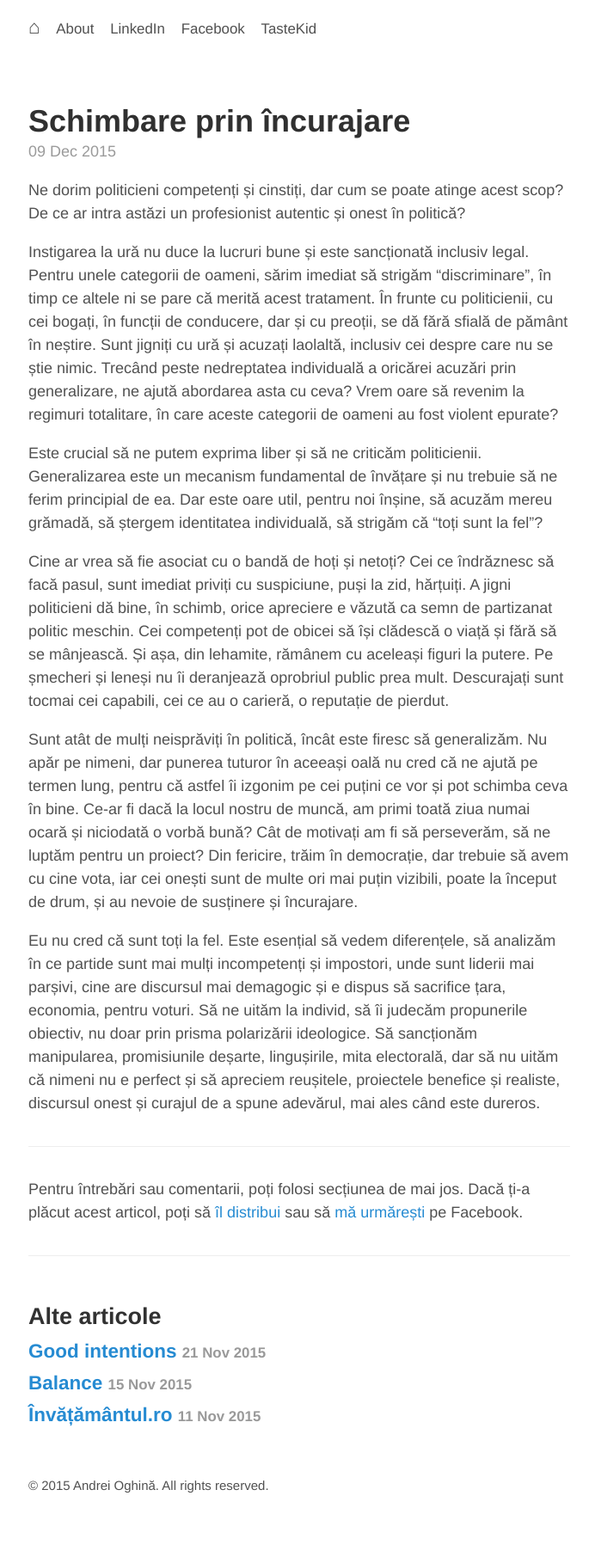
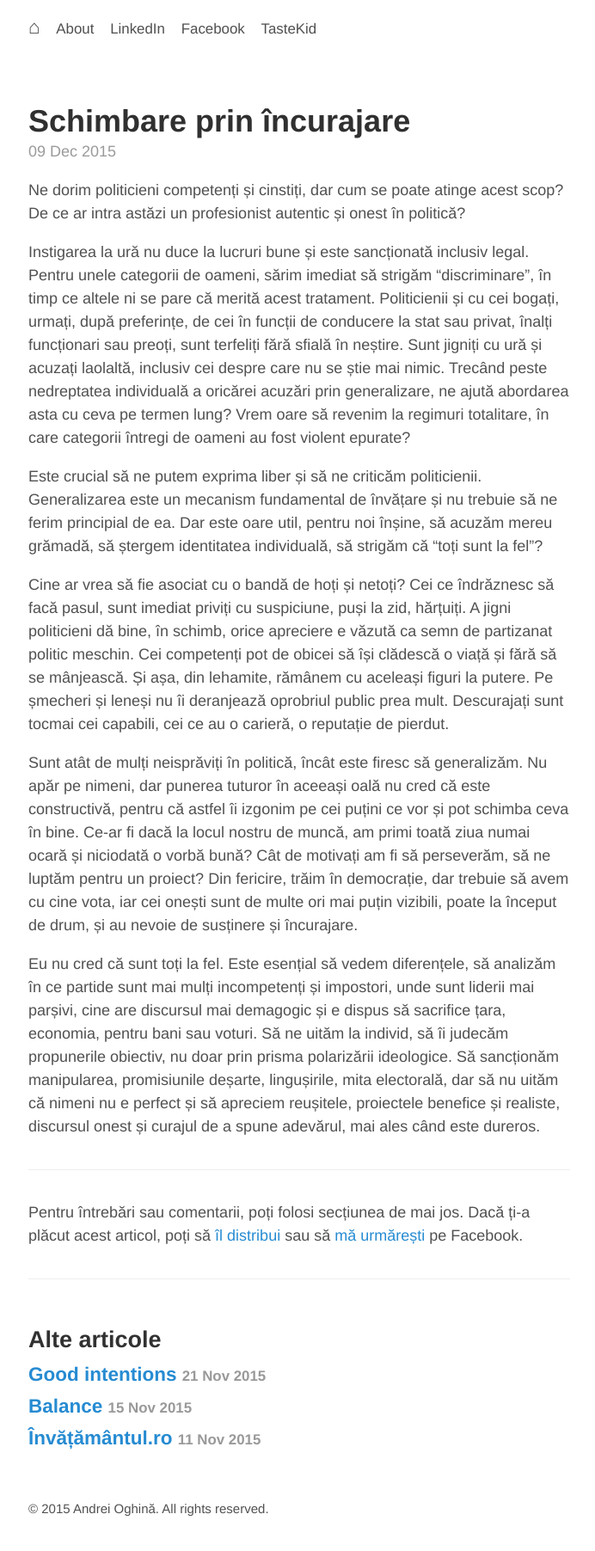
Before and after one commit to aoghina/aoghina.github.io, a Jekyll site: the page built from _posts/2015-12-09-schimbare-prin-incurajare.md, in a window 1280 px wide. Shown: the whole page at 86% size, without its empty margins (292-984 px from the left). Built offline with Jekyll 4.4.1, drawn with Linux system fonts in a browser that asks for light colours; comment, search, counter and statistics services are not loaded; before the commit the page ends 1777 px from its top, so only the background shows below that.

Commit message:
Update schimbare post

```diff
--- a/_posts/2015-12-09-schimbare-prin-incurajare.md
+++ b/_posts/2015-12-09-schimbare-prin-incurajare.md
@@ -9,12 +9,12 @@ Ne dorim politicieni competenți și cinstiți, dar cum se poate atinge acest sc
 
 <!--more-->
 
-Instigarea la ură nu duce la lucruri bune și este sancționată inclusiv legal. Pentru unele categorii de oameni, sărim imediat să strigăm "discriminare", în timp ce altele ni se pare că merită acest tratament. În frunte cu politicienii, cu cei bogați, în funcții de conducere, dar și cu preoții, se dă fără sfială de pământ în neștire. Sunt jigniți cu ură și acuzați laolaltă, inclusiv cei despre care nu se știe nimic. Trecând peste nedreptatea individuală a oricărei acuzări prin generalizare, ne ajută abordarea asta cu ceva? Vrem oare să revenim la regimuri totalitare, în care aceste categorii de oameni au fost violent epurate?
+Instigarea la ură nu duce la lucruri bune și este sancționată inclusiv legal. Pentru unele categorii de oameni, sărim imediat să strigăm "discriminare", în timp ce altele ni se pare că merită acest tratament. Politicienii și cu cei bogați, urmați, după preferințe, de cei în funcții de conducere la stat sau privat, înalți funcționari sau preoți, sunt terfeliți fără sfială în neștire. Sunt jigniți cu ură și acuzați laolaltă, inclusiv cei despre care nu se știe mai nimic. Trecând peste nedreptatea individuală a oricărei acuzări prin generalizare, ne ajută abordarea asta cu ceva pe termen lung? Vrem oare să revenim la regimuri totalitare, în care categorii întregi de oameni au fost violent epurate?
 
 Este crucial să ne putem exprima liber și să ne criticăm politicienii. Generalizarea este un mecanism fundamental de învățare și nu trebuie să ne ferim principial de ea. Dar este oare util, pentru noi înșine, să acuzăm mereu grămadă, să ștergem identitatea individuală, să strigăm că "toți sunt la fel"?
 
 Cine ar vrea să fie asociat cu o bandă de hoți și netoți? Cei ce îndrăznesc să facă pasul, sunt imediat priviți cu suspiciune, puși la zid, hărțuiți. A jigni politicieni dă bine, în schimb, orice apreciere e văzută ca semn de partizanat politic meschin. Cei competenți pot de obicei să își clădescă o viață și fără să se mânjească. Și așa, din lehamite, rămânem cu aceleași figuri la putere. Pe șmecheri și leneși nu îi deranjează oprobriul public prea mult. Descurajați sunt tocmai cei capabili, cei ce au o carieră, o reputație de pierdut.
 
-Sunt atât de mulți neisprăviți în politică, încât este firesc să generalizăm. Nu apăr pe nimeni, dar punerea tuturor în aceeași oală nu cred că ne ajută pe termen lung, pentru că astfel îi izgonim pe cei puțini ce vor și pot schimba ceva în bine. Ce-ar fi dacă la locul nostru de muncă, am primi toată ziua numai ocară și niciodată o vorbă bună? Cât de motivați am fi să perseverăm, să ne luptăm pentru un proiect? Din fericire, trăim în democrație, dar trebuie să avem cu cine vota, iar cei onești sunt de multe ori mai puțin vizibili, poate la început de drum, și au nevoie de susținere și încurajare.
+Sunt atât de mulți neisprăviți în politică, încât este firesc să generalizăm. Nu apăr pe nimeni, dar punerea tuturor în aceeași oală nu cred că este constructivă, pentru că astfel îi izgonim pe cei puțini ce vor și pot schimba ceva în bine. Ce-ar fi dacă la locul nostru de muncă, am primi toată ziua numai ocară și niciodată o vorbă bună? Cât de motivați am fi să perseverăm, să ne luptăm pentru un proiect? Din fericire, trăim în democrație, dar trebuie să avem cu cine vota, iar cei onești sunt de multe ori mai puțin vizibili, poate la început de drum, și au nevoie de susținere și încurajare.
 
-Eu nu cred că sunt toți la fel. Este esențial să vedem diferențele, să analizăm în ce partide sunt mai mulți incompetenți și impostori, unde sunt liderii mai parșivi, cine are discursul mai demagogic și e dispus să sacrifice țara, economia, pentru voturi. Să ne uităm la individ, să îi judecăm propunerile obiectiv, nu doar prin prisma polarizării ideologice. Să sancționăm manipularea, promisiunile deșarte, lingușirile, mita electorală, dar să nu uităm că nimeni nu e perfect și să apreciem reușitele, proiectele benefice și realiste, discursul onest și curajul de a spune adevărul, mai ales când este dureros.
+Eu nu cred că sunt toți la fel. Este esențial să vedem diferențele, să analizăm în ce partide sunt mai mulți incompetenți și impostori, unde sunt liderii mai parșivi, cine are discursul mai demagogic și e dispus să sacrifice țara, economia, pentru bani sau voturi. Să ne uităm la individ, să îi judecăm propunerile obiectiv, nu doar prin prisma polarizării ideologice. Să sancționăm manipularea, promisiunile deșarte, lingușirile, mita electorală, dar să nu uităm că nimeni nu e perfect și să apreciem reușitele, proiectele benefice și realiste, discursul onest și curajul de a spune adevărul, mai ales când este dureros.
```
